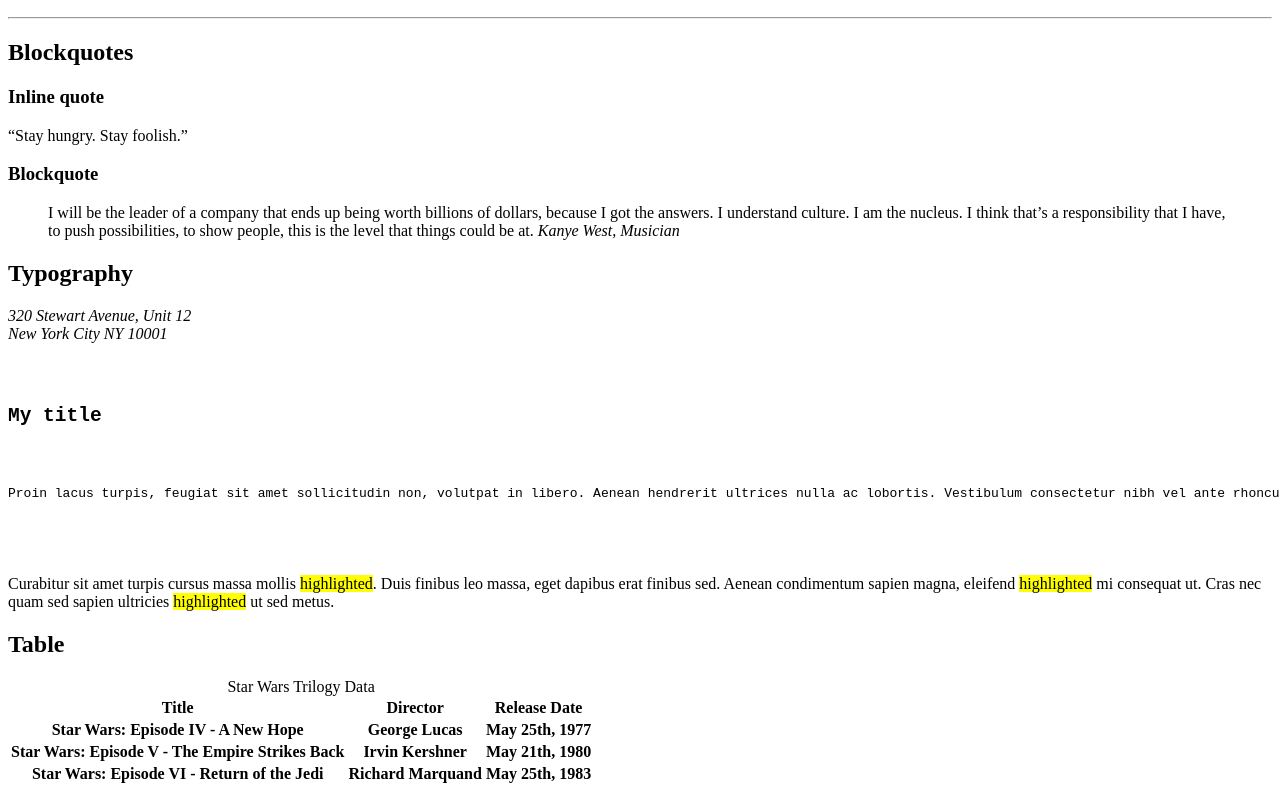
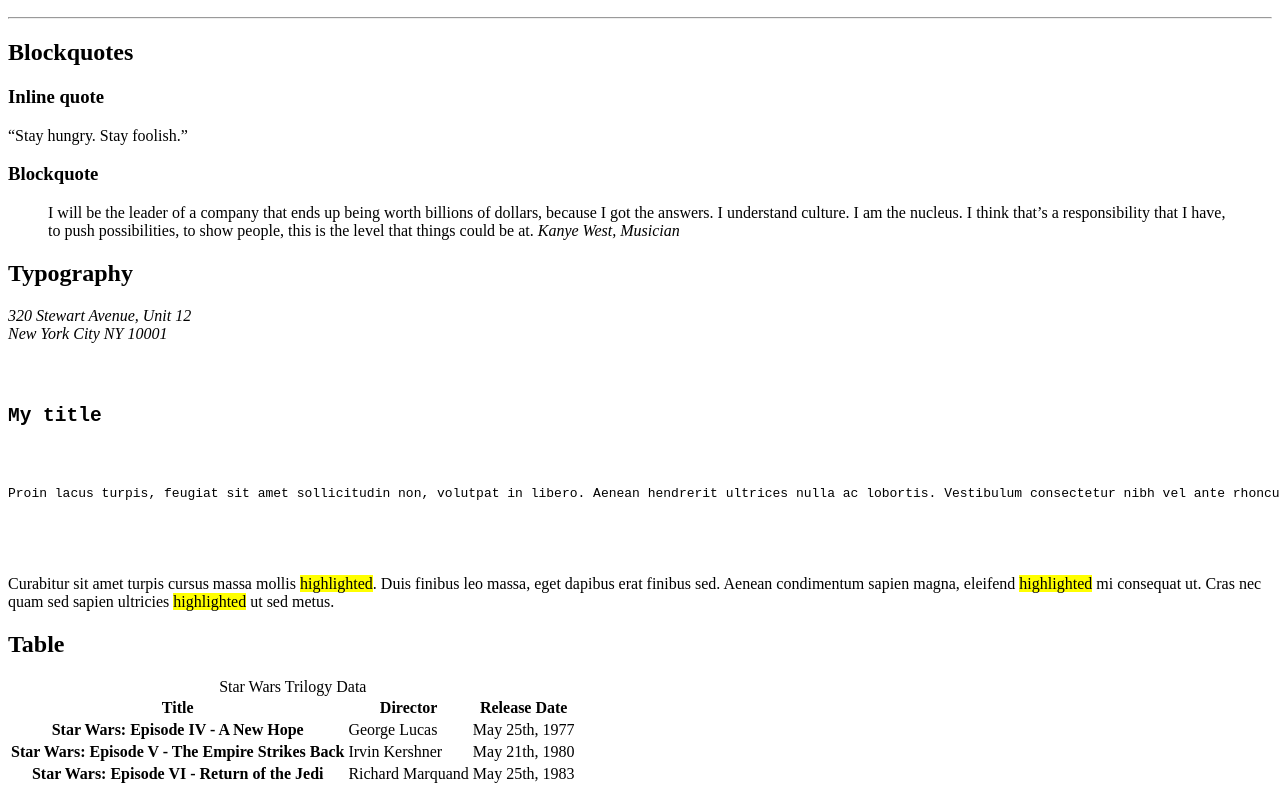
Before and after one commit to Luiyi-F/holbertonschool-web_front_end, a plain HTML site: page html_advanced/33-styleguide.html in a window 1280 px wide. Shown: the part 978-1772 px from the top of the page. Drawn offline with Linux system fonts and the light colour scheme.

```diff
--- a/html_advanced/33-styleguide.html
+++ b/html_advanced/33-styleguide.html
@@ -140,18 +140,18 @@
                 <tbody>
                     <tr>
                         <th scope="row">Star Wars: Episode IV - A New Hope</th>
-                        <th>George Lucas</th>
-                        <th>May 25th, 1977</th>
+                        <td>George Lucas</td>
+                        <td>May 25th, 1977</td>
                     </tr>
                     <tr>
                         <th scope="row">Star Wars: Episode V - The Empire Strikes Back</th>
-                        <th>Irvin Kershner</th>
-                        <th>May 21th, 1980</th>
+                        <td>Irvin Kershner</td>
+                        <td>May 21th, 1980</td>
                     </tr>
                     <tr>
                         <th scope="row">Star Wars: Episode VI - Return of the Jedi</th>
-                        <th>Richard Marquand</th>
-                        <th>May 25th, 1983</th>
+                        <td>Richard Marquand</td>
+                        <td>May 25th, 1983</td>
                     </tr>
                 </tbody>
             </table>
```
